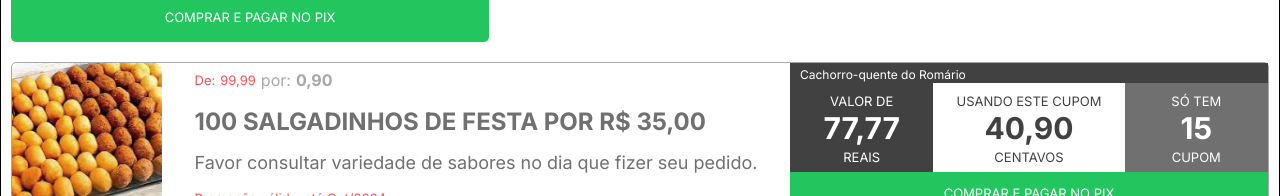
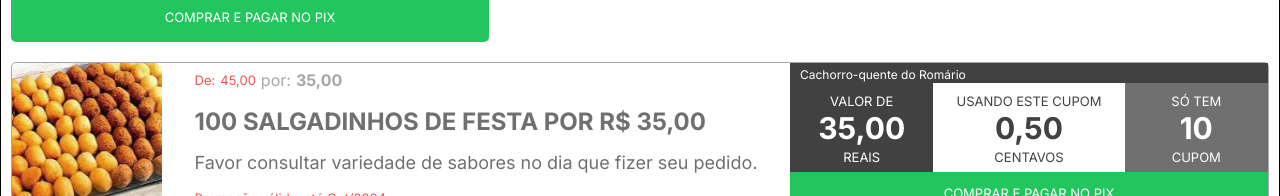
Before and after one commit to alanrente/vale-centavos, a React (Create React App) app: page / in a window 1280 px wide. Shown: the part 1150-1346 px from the top of the page. Built offline with nearby package versions, Linux system fonts and the light colour scheme.

Commit message:
corrigindo card anuncios

```diff
--- a/src/App.tsx
+++ b/src/App.tsx
@@ -72,9 +72,11 @@ function App() {
         imageUrl={require("./icons/png/Salgadinhos.png")}
         title="100 SALGADINHOS DE FESTA POR R$ 35,00"
         description="Favor consultar variedade de sabores no dia que fizer seu pedido."
-        valorAntigo="99,99"
-        valorNovo="0,90"
+        valorAntigo="45,00"
+        valor="35,00"
+        valorCupom="0,50"
         validade="Out/2024"
+        qtdCupom={10}
       />
     </div>
   );
--- a/src/components/CardAnuncioBairro.tsx
+++ b/src/components/CardAnuncioBairro.tsx
@@ -7,19 +7,24 @@ interface CardAnuncioBairroProps {
   description: string;
   imageUrl: string;
   valorAntigo: string;
-  valorNovo: string;
+  valor: string;
+  valorCupom: string;
   validade: string;
+  qtdCupom: number;
 }
 
 function CardAnuncioBairro({
   valorAntigo,
-  valorNovo,
+  valor,
   title,
   description,
   validade,
   imageUrl,
+  valorCupom,
+  qtdCupom,
 }: CardAnuncioBairroProps) {
   const body: CSSProperties = {
+    cursor: "pointer",
     display: "flex",
     flexDirection: "row",
     justifyContent: "space-between",
@@ -76,7 +81,7 @@ function CardAnuncioBairro({
           <span style={valorAntigoStyle}>{valorAntigo}</span>
           <span style={valorNovoStyle}>por:</span>
           <span style={{ ...valorNovoStyle, fontWeight: "bold" }}>
-            {valorNovo}
+            {valor}
           </span>
         </span>
         <span style={{ ...fontColor.silver, fontSize: 24, fontWeight: "bold" }}>
@@ -90,10 +95,9 @@ function CardAnuncioBairro({
       <CardCupom
         nome="Cachorro-quente do Romário"
         descriptions={{
-          valor: "77,77",
-          valorCupom: "40,90",
-          qtdCupom: "15",
-          condição: "NOVO",
+          valor,
+          valorCupom,
+          qtdCupom,
         }}
       />
     </div>
```
